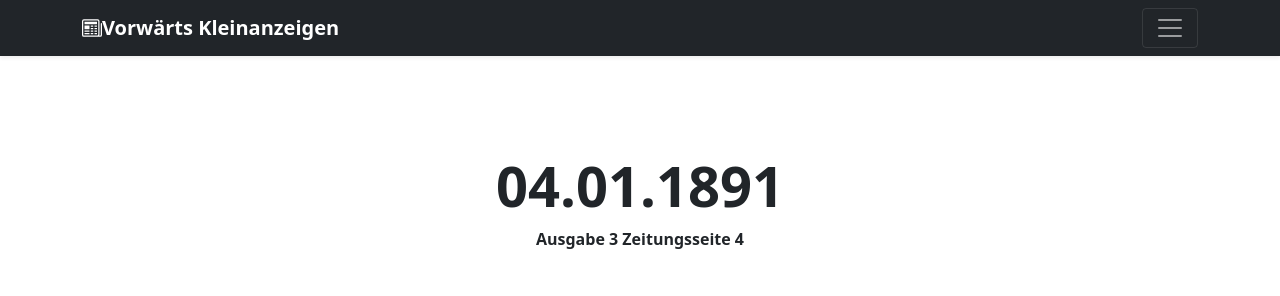
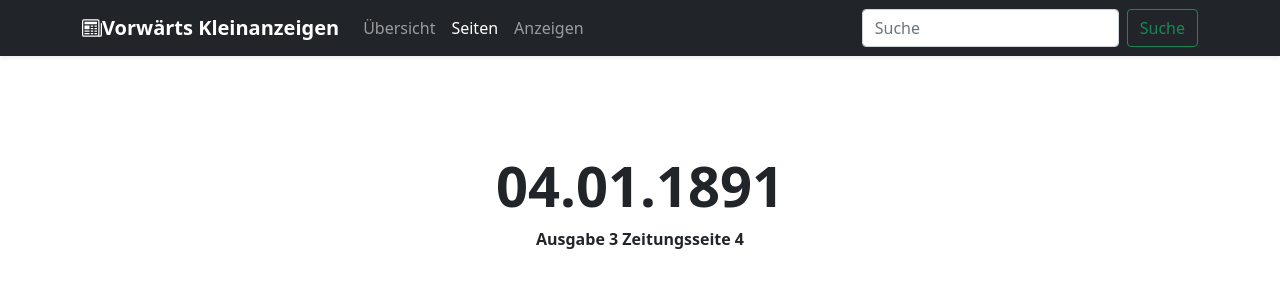
Before and after one commit to staeff/vorwaerts-gallery, a Django app: page /vorwaerts/page/1/ in a window 1280 px wide. Shown: the top 296 px of the page. Run offline with Django 3.2, Linux system fonts and the light colour scheme; data comes from the database, SQL or seed files in the repository; parts of the project's set-up code (start-up, migrations or seed data) failed here and were passed over; some libraries are stand-ins or nearby versions.

Commit message:
Update navbar of the website

```diff
--- a/templates/base.html
+++ b/templates/base.html
@@ -17,44 +17,45 @@
 
 <body>
     <header>
-        <div class="collapse bg-dark" id="navbarHeader">
-            <div class="container">
-                <div class="row">
-                    <div class="col-sm-8 col-md-7 py-4">
-                        <h4 class="text-white">About</h4>
-                        <p class="text-muted">Dies ist ein Typoblindtext. An ihm kann man sehen,
-                            ob alle Buchstaben da sind und wie sie aussehen. Manchmal benutzt man
-                            Worte wie Hamburgefonts, Rafgenduks oder Handgloves, um Schriften zu testen.
-                            Manchmal Sätze, die alle Buchstaben des Alphabets enthalten - man nennt
-                            diese Sätze »Pangrams«. Sehr bekannt ist dieser:
-                            The quick brown fox jumps over the lazy old dog. Oft werden in Typoblindtexte auch fremdsprachige Satzteile eingebaut (AVAIL® and Wefox™ are testing aussi la Kerning), um die Wirkung in anderen Sprachen zu testen. In Lateinisch sieht zum Beispiel fast jede Schrift gut aus. Quod erat demonstrandum.
-                        </p>
-                    </div>
-                    <div class="col-sm-4 offset-md-1 py-4">
-                        <h4 class="text-white">Links</h4>
-                        <ul class="list-unstyled">
-                            <li><a href="https://codingdavinci.de/" class="text-white">Coding da Vinci</a></li>
-                            <li><a href="https://www.fes.de/archiv-der-sozialen-demokratie/" class="text-white">Archiv der sozialen Demokratie. FES</a></li>
-                            <li><a href="https://github.com/staeff" class="text-white">Stephan Klinger</a></li>
-
-                        </ul>
-                    </div>
-                </div>
-            </div>
-        </div>
-        <div class="navbar navbar-dark bg-dark shadow-sm">
+        <div class="navbar navbar-expand-lg navbar-dark bg-dark shadow-sm">
             <div class="container d-flex justify-content-between">
-                <a href="/" class="navbar-brand d-flex align-items-center">
+                <a href="{% url 'page_list' %}" class="navbar-brand d-flex align-items-center">
                     <svg xmlns="http://www.w3.org/2000/svg" width="20" height="20" fill="currentColor" class="bi bi-newspaper" viewBox="0 0 16 16">
                     <path d="M0 2.5A1.5 1.5 0 0 1 1.5 1h11A1.5 1.5 0 0 1 14 2.5v10.528c0 .3-.05.654-.238.972h.738a.5.5 0 0 0 .5-.5v-9a.5.5 0 0 1 1 0v9a1.5 1.5 0 0 1-1.5 1.5H1.497A1.497 1.497 0 0 1 0 13.5v-11zM12 14c.37 0 .654-.211.853-.441.092-.106.147-.279.147-.531V2.5a.5.5 0 0 0-.5-.5h-11a.5.5 0 0 0-.5.5v11c0 .278.223.5.497.5H12z"/>
                     <path d="M2 3h10v2H2V3zm0 3h4v3H2V6zm0 4h4v1H2v-1zm0 2h4v1H2v-1zm5-6h2v1H7V6zm3 0h2v1h-2V6zM7 8h2v1H7V8zm3 0h2v1h-2V8zm-3 2h2v1H7v-1zm3 0h2v1h-2v-1zm-3 2h2v1H7v-1zm3 0h2v1h-2v-1z"/>
                     </svg>
                     <strong> Vorwärts Kleinanzeigen</strong>
                 </a>
-                <button class="navbar-toggler" type="button" data-toggle="collapse" data-target="#navbarHeader"
-                    aria-controls="navbarHeader" aria-expanded="false" aria-label="Toggle navigation">
-                    <span class="navbar-toggler-icon"></span>
+                <button class="navbar-toggler" type="button" data-bs-toggle="collapse" data-bs-target="#navbarSupportedContent" aria-controls="navbarSupportedContent" aria-expanded="false" aria-label="Toggle navigation">
+                  <span class="navbar-toggler-icon"></span>
                 </button>
+                <div class="collapse navbar-collapse" id="navbarSupportedContent">
+                  <ul class="navbar-nav me-auto mb-2 mb-lg-0">
+                    {% url 'page_list' as url %}
+                    <li class="nav-item">
+                      <a
+                        class="nav-link {% if request.path == url %}active{% endif %}"
+                        href="{% url 'page_list' %}">Übersicht</a>
+                    </li>
+                    <li class="nav-item">
+                      <a class="nav-link {% if 'page' in request.path %}active{% endif %}"
+                         href="{% url 'page_detail' 1 %}">
+                           Seiten
+                          </a>
+                    </li>
+                    <li class="nav-item">
+                      <a
+                        class="nav-link {% if 'ads' in request.path %}active{% endif %}"
+                        href="{% url 'ad_detail' 1 %}">
+                        Anzeigen
+                      </a>
+                    </li>
+                  </ul>
+                  <form class="d-flex">
+                    <input class="form-control me-2" type="search" placeholder="Suche" aria-label="Suche">
+                    <button class="btn btn-outline-success" type="submit">Suche</button>
+                  </form>
+                </div>
             </div>
         </div>
     </header>
```
